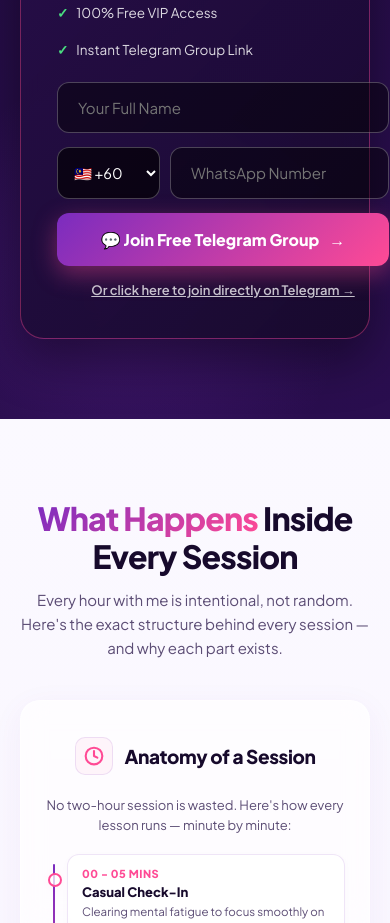
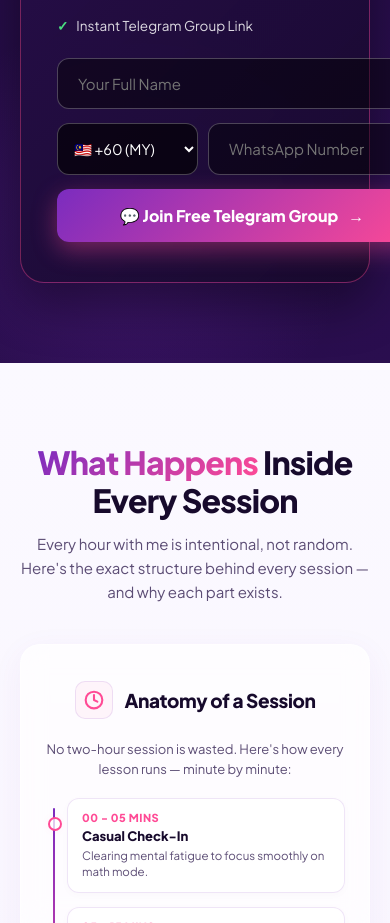
Before and after one commit to opsfunnelmatter-png/AG-GradeMotion, a website: page index.html in a window 390 px wide. Shown: the part 11067-11990 px from the top of the page. Drawn offline with Linux system fonts and the light colour scheme.

Commit message:
Require mandatory name and phone opt-in for Telegram group and expand international country codes select list

```diff
--- a/index.html
+++ b/index.html
@@ -1218,15 +1218,41 @@
                         <input type="text" id="tg-name" name="name" placeholder="Your Full Name" required style="width: 100%; padding: 15px 20px; border-radius: 12px; border: 1.5px solid rgba(255,255,255,0.25); background: rgba(0,0,0,0.45); color: #ffffff; font-size: 15px; outline: none; box-sizing: border-box;">
 
                         <div style="display: flex; gap: 10px; width: 100%; box-sizing: border-box;">
-                            <select id="tg-country-code" style="padding: 15px 12px; border-radius: 12px; border: 1.5px solid rgba(255,255,255,0.25); background: rgba(0,0,0,0.65); color: #ffffff; font-size: 14.5px; outline: none; cursor: pointer; min-width: 100px;">
-                                <option value="+60">🇲🇾 +60</option>
-                                <option value="+65">🇸🇬 +65</option>
-                                <option value="+44">🇬🇧 +44</option>
-                                <option value="+86">🇨🇳 +86</option>
-                                <option value="+852">🇭🇰 +852</option>
-                                <option value="+971">🇦🇪 +971</option>
-                                <option value="+61">🇦🇺 +61</option>
-                                <option value="+1">🇺🇸 +1</option>
+                            <select id="tg-country-code" style="padding: 15px 12px; border-radius: 12px; border: 1.5px solid rgba(255,255,255,0.25); background: rgba(0,0,0,0.65); color: #ffffff; font-size: 14.5px; outline: none; cursor: pointer; min-width: 105px;">
+                                <option value="+60">🇲🇾 +60 (MY)</option>
+                                <option value="+65">🇸🇬 +65 (SG)</option>
+                                <option value="+44">🇬🇧 +44 (UK)</option>
+                                <option value="+673">🇧🇳 +673 (BN)</option>
+                                <option value="+62">🇮🇩 +62 (ID)</option>
+                                <option value="+66">🇹🇭 +66 (TH)</option>
+                                <option value="+84">🇻🇳 +84 (VN)</option>
+                                <option value="+63">🇵🇭 +63 (PH)</option>
+                                <option value="+86">🇨🇳 +86 (CN)</option>
+                                <option value="+852">🇭🇰 +852 (HK)</option>
+                                <option value="+886">🇹🇼 +886 (TW)</option>
+                                <option value="+91">🇮🇳 +91 (IN)</option>
+                                <option value="+92">🇵🇰 +92 (PK)</option>
+                                <option value="+880">🇧🇩 +880 (BD)</option>
+                                <option value="+94">🇱🇰 +94 (LK)</option>
+                                <option value="+971">🇦🇪 +971 (UAE)</option>
+                                <option value="+966">🇸🇦 +966 (KSA)</option>
+                                <option value="+974">🇶🇦 +974 (QA)</option>
+                                <option value="+968">🇴🇲 +968 (OM)</option>
+                                <option value="+965">🇰🇼 +965 (KW)</option>
+                                <option value="+973">🇧🇭 +973 (BH)</option>
+                                <option value="+20">🇪🇬 +20 (EG)</option>
+                                <option value="+61">🇦🇺 +61 (AU)</option>
+                                <option value="+64">🇳🇿 +64 (NZ)</option>
+                                <option value="+1">🇺🇸 +1 (US/CA)</option>
+                                <option value="+27">🇿🇦 +27 (ZA)</option>
+                                <option value="+234">🇳🇬 +234 (NG)</option>
+                                <option value="+254">🇰🇪 +254 (KE)</option>
+                                <option value="+49">🇩🇪 +49 (DE)</option>
+                                <option value="+33">🇫🇷 +33 (FR)</option>
+                                <option value="+353">🇮🇪 +353 (IE)</option>
+                                <option value="+90">🇹🇷 +90 (TR)</option>
+                                <option value="+81">🇯🇵 +81 (JP)</option>
+                                <option value="+82">🇰🇷 +82 (KR)</option>
                             </select>
                             <input type="tel" id="tg-phone" name="phone" placeholder="WhatsApp Number" required style="flex: 1; padding: 15px 20px; border-radius: 12px; border: 1.5px solid rgba(255,255,255,0.25); background: rgba(0,0,0,0.45); color: #ffffff; font-size: 15px; outline: none; box-sizing: border-box;">
                         </div>
@@ -1236,10 +1262,6 @@
                             <span>&rarr;</span>
                         </button>
                     </form>
-
-                    <div style="text-align: center; margin-top: 14px;">
-                        <a href="https://t.me/grademotion_furthermaths" target="_blank" style="font-size: 13px; color: rgba(255,255,255,0.75); text-decoration: underline; font-weight: 600;">Or click here to join directly on Telegram &rarr;</a>
-                    </div>
 
                     <div id="telegram-success-box" style="display: none; background: rgba(16, 185, 129, 0.2); border: 1.5px solid #10B981; border-radius: 16px; padding: 18px; text-align: center; margin-top: 14px;">
                         <div style="font-size: 26px; margin-bottom: 4px;">🎉</div>
```
Also changed, not shown: sections/09_telegram_community.html (+35 -13 lines).
